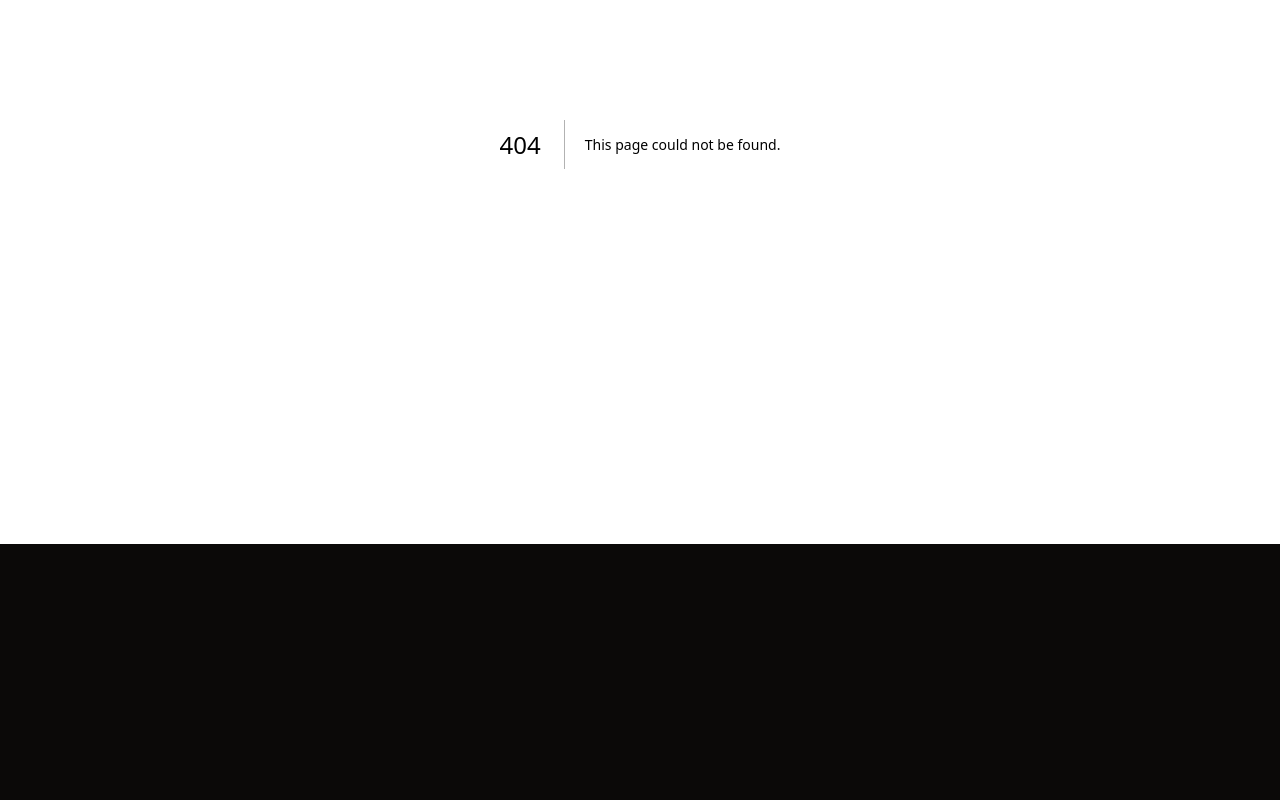
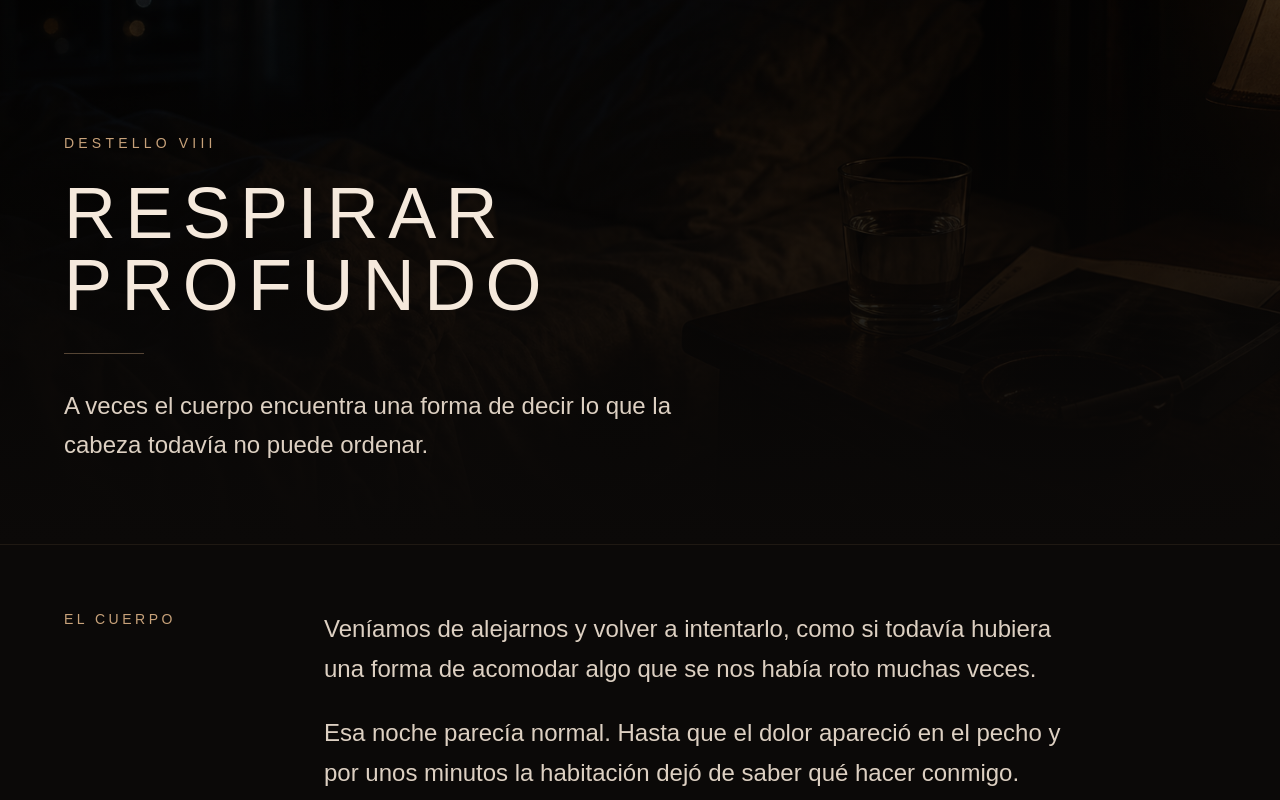
Before and after one commit to danielmedinamauricio92-sketch/destellos, a Next.js app in the folder destellos/: page /destello/respirar-profundo in a window 1280 px wide. Before the commit this address had no page. Shown: the part 320-1120 px from the top of the page. Before the commit the page ends 864 px from the top, so only its background shows below. Built offline with nearby package versions, Linux system fonts and the light colour scheme.

Commit message:
Add Respirar profundo destello

```diff
--- a/destellos/src/app/destello/el-regreso/page.tsx
+++ /dev/null
@@ -1,7 +0,0 @@
-import SeedDestello from "@/components/destellos/SeedDestello";
-import { destellos } from "@/data/destellos";
-
-export default function ElRegresoPage() {
-  const entry = destellos.find((destello) => destello.id === "el-regreso")!;
-  return <SeedDestello entry={entry} />;
-}
--- /dev/null
+++ b/destellos/src/app/destello/respirar-profundo/page.tsx
@@ -0,0 +1,5 @@
+import RespirarProfundoView from "@/views/RespirarProfundoView";
+
+export default function RespirarProfundoPage() {
+  return <RespirarProfundoView />;
+}
--- a/destellos/src/data/destellos.ts
+++ b/destellos/src/data/destellos.ts
@@ -68,7 +68,7 @@ export const destellos: DestelloEntry[] = [
     route: "/destello/frente-al-hospital",
     kind: "longform",
     status: "published",
-    relatedIds: ["la-llamada", "el-tatuaje"],
+    relatedIds: ["la-llamada", "respirar-profundo"],
     emotions: ["perdida", "culpa", "cuerpo", "silencio"],
     summary:
       "Una madrugada afuera de un hospital, cuando no hab\u00eda nada que hacer salvo quedarse cerca.",
@@ -127,10 +127,22 @@ export const destellos: DestelloEntry[] = [
     route: "/destello/el-tatuaje",
     kind: "longform",
     status: "published",
-    relatedIds: ["casa-casa", "frente-al-hospital"],
+    relatedIds: ["casa-casa", "respirar-profundo"],
     emotions: ["amor", "culpa", "memoria", "tiempo", "cuerpo"],
     summary:
       "Una promesa escrita en la piel, un pato, y las marcas que cambiaron de idioma con los a\u00f1os.",
+  },
+  {
+    id: "respirar-profundo",
+    title: "Respirar profundo",
+    image: "/respirar-profundo.png",
+    route: "/destello/respirar-profundo",
+    kind: "longform",
+    status: "published",
+    relatedIds: ["frente-al-hospital", "el-tatuaje"],
+    emotions: ["cuerpo", "silencio", "memoria", "tiempo"],
+    summary:
+      "La noche en que el dolor apareció en el pecho y después aprendió a desaparecer de las placas.",
   },
   {
     id: "la-despedida",
@@ -163,16 +175,6 @@ export const destellos: DestelloEntry[] = [
     summary: "Una forma de decir tarde lo que no encontr\u00f3 lugar antes.",
   },
   {
-    id: "el-regreso",
-    title: "El regreso",
-    image: "/regreso.png",
-    route: "/destello/el-regreso",
-    kind: "placeholder",
-    status: "seed",
-    emotions: ["regreso", "memoria", "tiempo"],
-    summary: "Volver a un lugar y descubrir que uno tampoco vuelve igual.",
-  },
-  {
     id: "el-viaje",
     title: "El viaje",
     image: "/viaje.png",
--- /dev/null
+++ b/destellos/src/views/RespirarProfundoView.tsx
@@ -0,0 +1,222 @@
+"use client";
+
+import Image from "next/image";
+import Link from "next/link";
+import { motion } from "framer-motion";
+import RelatedDestellos from "@/components/destellos/RelatedDestellos";
+
+const fragments = [
+  {
+    title: "La madrugada",
+    text:
+      "Una noche común. Tele tarde, cansancio, una cama ajena que durante un rato volvía a parecer conocida.",
+  },
+  {
+    title: "El dolor",
+    text:
+      "Me despertó una presión en el pecho. No podía respirar bien. Moverme también costaba.",
+  },
+  {
+    title: "La guardia",
+    text:
+      "Esperamos varias horas. Nadie nos atendió. Yo tenía que trabajar y preferí convencerme de que no era tan grave.",
+  },
+  {
+    title: "La placa",
+    text:
+      "Después vinieron las preguntas, los estudios, la posibilidad de una operación, palabras grandes dichas en consultorios fríos.",
+  },
+];
+
+export default function RespirarProfundoView() {
+  return (
+    <main className="bg-[#0B0908] text-[#F5E9DC]">
+      <section className="relative flex min-h-screen items-end overflow-hidden px-6 pb-20 pt-32">
+        <Image
+          src="/respirar-profundo.png"
+          alt="Una habitación de noche con una placa médica sobre una mesa"
+          fill
+          priority
+          className="object-cover"
+        />
+
+        <div className="absolute inset-0 bg-black/68" />
+        <div className="absolute inset-0 bg-linear-to-t from-[#0B0908] via-[#0B0908]/36 to-transparent" />
+
+        <motion.div
+          initial={{ opacity: 0, y: 28 }}
+          animate={{ opacity: 1, y: 0 }}
+          transition={{ duration: 1 }}
+          className="relative z-10 mx-auto w-full max-w-6xl"
+        >
+          <p className="mb-6 text-sm uppercase tracking-[0.3em] text-[#C8A27A]">
+            Destello VIII
+          </p>
+
+          <h1 className="max-w-4xl text-5xl font-light uppercase tracking-[0.13em] md:text-7xl">
+            Respirar profundo
+          </h1>
+
+          <div className="mt-8 h-px w-20 bg-[#C8A27A]/40" />
+
+          <p className="mt-8 max-w-2xl text-xl leading-relaxed text-[#DDD0C2] md:text-2xl">
+            A veces el cuerpo encuentra una forma de decir lo que la cabeza
+            todavía no puede ordenar.
+          </p>
+        </motion.div>
+      </section>
+
+      <section className="border-y border-[#C8A27A]/10 px-6 py-16">
+        <motion.div
+          initial={{ opacity: 0, y: 24 }}
+          whileInView={{ opacity: 1, y: 0 }}
+          viewport={{ once: true }}
+          transition={{ duration: 0.8 }}
+          className="mx-auto grid max-w-6xl gap-10 md:grid-cols-[220px_1fr]"
+        >
+          <p className="text-sm uppercase tracking-[0.25em] text-[#C8A27A]">
+            El cuerpo
+          </p>
+
+          <div className="max-w-3xl space-y-6 text-xl leading-9 text-[#DDD0C2] md:text-2xl md:leading-10">
+            <p>
+              Veníamos de alejarnos y volver a intentarlo, como si todavía
+              hubiera una forma de acomodar algo que se nos había roto muchas
+              veces.
+            </p>
+            <p>
+              Esa noche parecía normal. Hasta que el dolor apareció en el pecho
+              y por unos minutos la habitación dejó de saber qué hacer conmigo.
+            </p>
+          </div>
+        </motion.div>
+      </section>
+
+      <section className="px-6 py-24">
+        <div className="mx-auto grid max-w-6xl gap-16 lg:grid-cols-[0.9fr_1.1fr]">
+          <motion.div
+            initial={{ opacity: 0, y: 24 }}
+            whileInView={{ opacity: 1, y: 0 }}
+            viewport={{ once: true }}
+            transition={{ duration: 0.8 }}
+            className="lg:sticky lg:top-28 lg:self-start"
+          >
+            <p className="text-sm uppercase tracking-[0.25em] text-[#C8A27A]">
+              La espera
+            </p>
+            <h2 className="mt-5 text-4xl font-light leading-tight md:text-5xl">
+              El miedo no siempre hace ruido.
+              <span className="mt-3 block text-[#C8A27A]">
+                A veces se queda mirando.
+              </span>
+            </h2>
+          </motion.div>
+
+          <motion.article
+            initial={{ opacity: 0, y: 24 }}
+            whileInView={{ opacity: 1, y: 0 }}
+            viewport={{ once: true }}
+            transition={{ duration: 0.8, delay: 0.1 }}
+            className="space-y-7 text-lg leading-8 text-[#E8D8C8] md:text-xl md:leading-9"
+          >
+            <p>
+              Nos habíamos acostado tarde, después de mirar televisión como si
+              la vida pudiera volver a ser una noche cualquiera. En algún
+              momento de la madrugada me despertó un dolor fuerte en el pecho.
+              Me costaba respirar. También moverme.
+            </p>
+            <p>
+              Ella se quedó al lado, asustada, sin saber bien qué hacer. No era
+              una escena grande. Era apenas una habitación quieta, alguien
+              intentando volver a respirar y otra persona mirando con miedo a
+              que algo pasara mientras no había nada útil para hacer.
+            </p>
+            <p>
+              Después el dolor empezó a bajar. La calma volvió de a poco y pude
+              dormir. Ella no. Se quedó despierta, mirándome, como si cerrar los
+              ojos fuera dejarme solo con algo que podía volver.
+            </p>
+            <p>
+              Al otro día fuimos a una guardia. Esperamos varias horas, no nos
+              atendió nadie y terminamos yéndonos. Yo tenía que trabajar. También
+              quería restarle importancia, como si nombrarlo demasiado pudiera
+              hacerlo más real.
+            </p>
+            <p>
+              Las semanas siguieron y el dolor también. Empecé a jugar con él:
+              respiraba más profundo, movía el cuerpo de cierta manera, como
+              quien toca una puerta para ver si alguien todavía está del otro
+              lado.
+            </p>
+          </motion.article>
+        </div>
+      </section>
+
+      <section className="border-y border-[#C8A27A]/10 px-6 py-20">
+        <div className="mx-auto max-w-6xl">
+          <p className="mb-10 text-sm uppercase tracking-[0.25em] text-[#C8A27A]">
+            Señales
+          </p>
+
+          <div className="grid gap-6 md:grid-cols-2">
+            {fragments.map((fragment, index) => (
+              <motion.article
+                key={fragment.title}
+                initial={{ opacity: 0, y: 20 }}
+                whileInView={{ opacity: 1, y: 0 }}
+                viewport={{ once: true }}
+                transition={{ duration: 0.65, delay: index * 0.08 }}
+                className="border border-[#C8A27A]/15 bg-[#151210]/70 p-7"
+              >
+                <p className="mb-8 text-sm text-[#C8A27A]/80">
+                  {String(index + 1).padStart(2, "0")}
+                </p>
+                <h3 className="text-2xl font-light text-[#F5E9DC]">
+                  {fragment.title}
+                </h3>
+                <p className="mt-5 leading-7 text-[#DDD0C2]">
+                  {fragment.text}
+                </p>
+              </motion.article>
+            ))}
+          </div>
+        </div>
+      </section>
+
+      <section className="px-6 py-24">
+        <motion.div
+          initial={{ opacity: 0, y: 24 }}
+          whileInView={{ opacity: 1, y: 0 }}
+          viewport={{ once: true }}
+          transition={{ duration: 0.8 }}
+          className="mx-auto max-w-3xl text-center"
+        >
+          <p className="text-3xl font-light leading-relaxed text-[#C8A27A] md:text-5xl">
+            Nos dijeron que había que operar.
+          </p>
+          <p className="mt-8 text-xl leading-8 text-[#DDD0C2]">
+            Salimos de la consulta y fuimos al parque de siempre. Miramos patos,
+            una tortuga, libretas, lapiceras. Para mis viejos el mundo se había
+            derrumbado. Para nosotros, por alguna razón, seguía igual.
+          </p>
+          <p className="mt-6 text-lg leading-8 text-[#DDD0C2]">
+            Después vino otro estudio.
+          </p>
+          <p className="mt-6 text-lg leading-8 text-[#DDD0C2]">
+            Solo sé que un día la imagen volvió limpia, como si el cuerpo
+            hubiera decidido callarse.
+          </p>
+
+          <RelatedDestellos ids={["frente-al-hospital", "el-tatuaje"]} />
+
+          <Link
+            href="/explorar"
+            className="mt-12 inline-block border border-[#C8A27A]/40 px-7 py-4 text-sm uppercase tracking-[0.18em] text-[#F5E9DC] transition-all duration-500 hover:bg-[#C8A27A] hover:text-black"
+          >
+            Volver al archivo
+          </Link>
+        </motion.div>
+      </section>
+    </main>
+  );
+}
```
Also changed, not shown: destellos/public/respirar-profundo.png (added).
